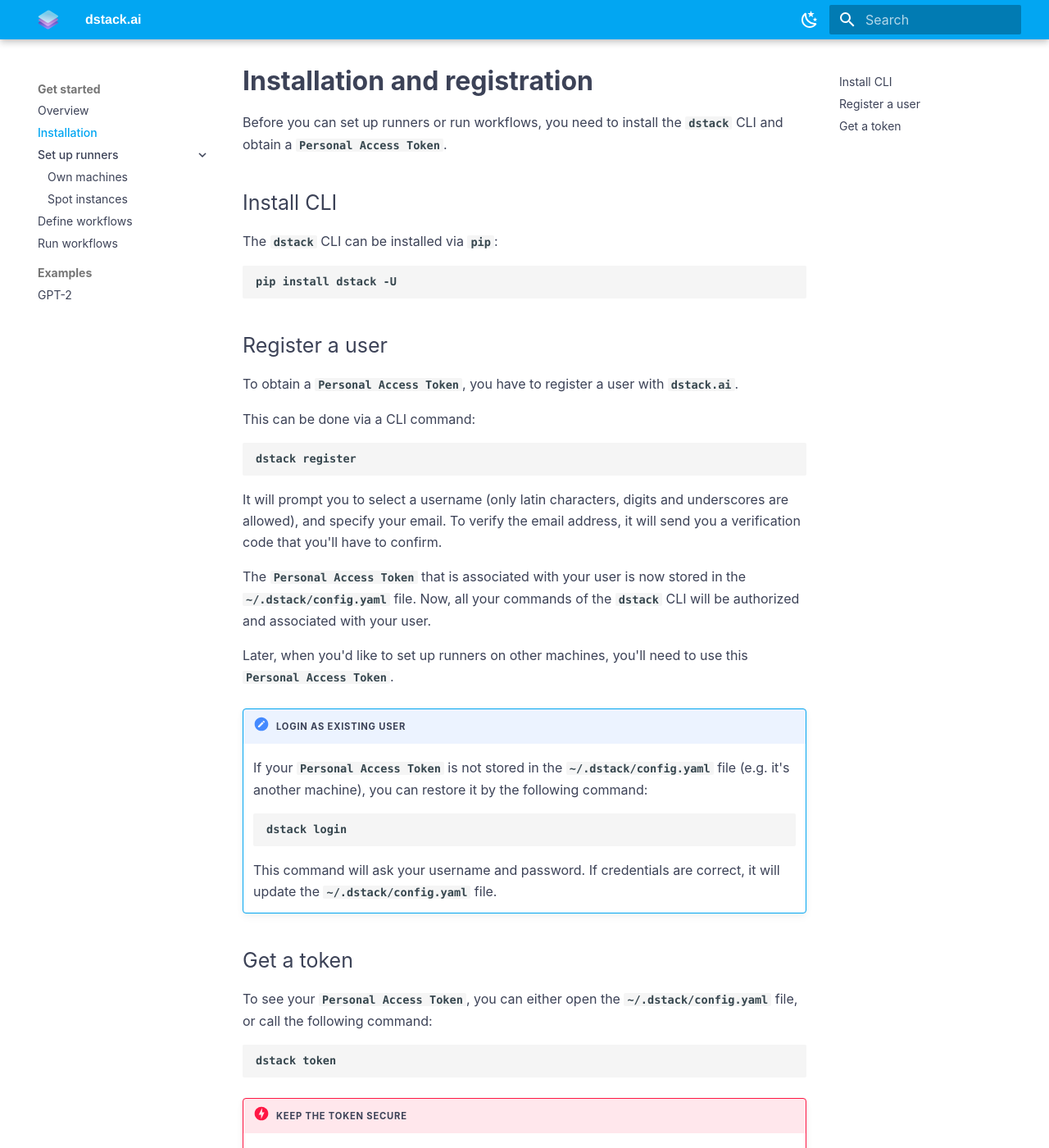
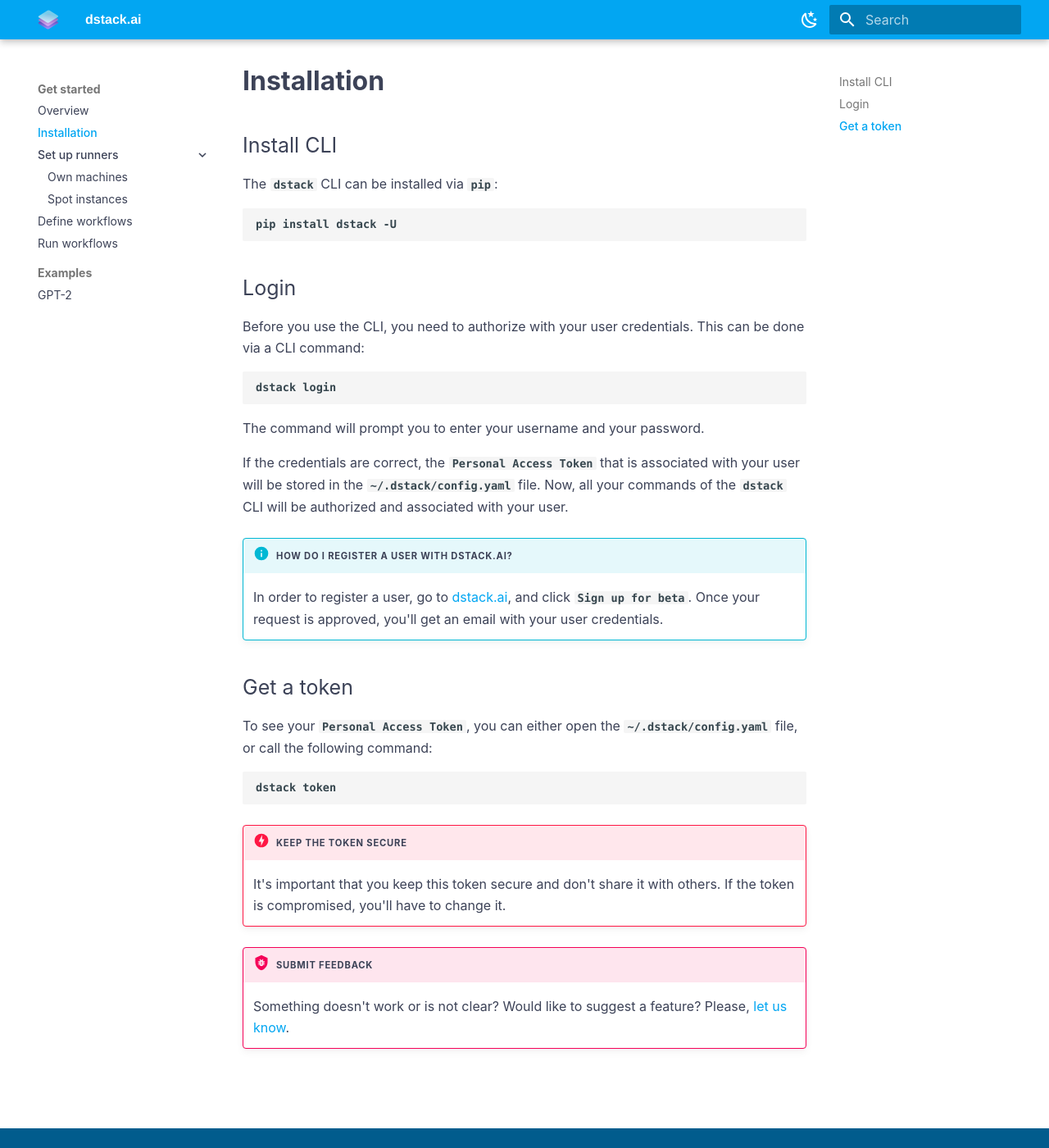
Before and after one commit to dstackai/dstack.github.io, an MkDocs documentation site: the page built from docs/installation.md, in a window 1280 px wide and 1400 px high. Shown: the whole window at 82% size. Built offline with MkDocs 1.6.1 and Material for MkDocs 9.7.7, drawn with Linux system fonts in a browser that asks for light colours.

Commit message:
- Removed `dstack register` from the instructions - Minor changes in texts

````diff
--- a/docs/installation.md
+++ b/docs/installation.md
@@ -1,7 +1,4 @@
-# Installation and registration
-
-Before you can set up runners or run workflows, you need to install the `dstack` CLI and obtain a `Personal Access
-Token`.
+# Installation
 
 ## Install CLI
 
@@ -11,34 +8,22 @@
 pip install dstack -U
 ```
 
-## Register a user
+## Login
 
-To obtain a `Personal Access Token`, you have to register a user with `dstack.ai`.
-
-This can be done via a CLI command:
+Before you use the CLI, you need to authorize with your user credentials. This can be done via a CLI command:
 
 ```bash
-dstack register
+dstack login
 ```
 
-It will prompt you to select a username (only latin characters, digits and underscores are allowed), and specify your
-email. To verify the email address, it will send you a verification code that you'll have to confirm.
+The command will prompt you to enter your username and your password.
 
-The `Personal Access Token` that is associated with your user is now stored in the `~/.dstack/config.yaml` file.
-Now, all your commands of the `dstack` CLI will be authorized and associated with your user.
+If the credentials are correct, the `Personal Access Token` that is associated with your user will be stored in the
+`~/.dstack/config.yaml` file. Now, all your commands of the `dstack` CLI will be authorized and associated with your user.
 
-Later, when you'd like to set up runners on other machines, you'll need to use this `Personal Access Token`.
-
-!!! note "Login as existing user"
-    If your `Personal Access Token` is not stored in the `~/.dstack/config.yaml` file (e.g. it's another
-    machine), you can restore it by the following command:
-
-    ```bash
-    dstack login
-    ```
-
-    This command will ask your username and password. If credentials are correct, it will update the
-    `~/.dstack/config.yaml` file.
+!!! info "How do I register a user with dstack.ai?"
+    In order to register a user, go to [dstack.ai](https://dstack.ai), and click `Sign up for beta`.
+    Once your request is approved, you'll get an email with your user credentials.
 
 ## Get a token
 
````
Also changed, not shown: docs/use-spot-instances.md (+1 -1 lines).
